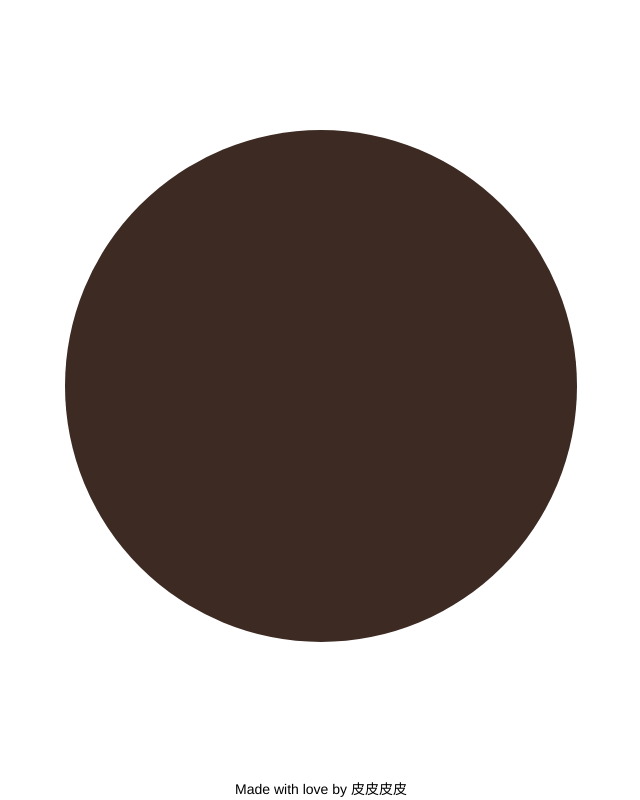
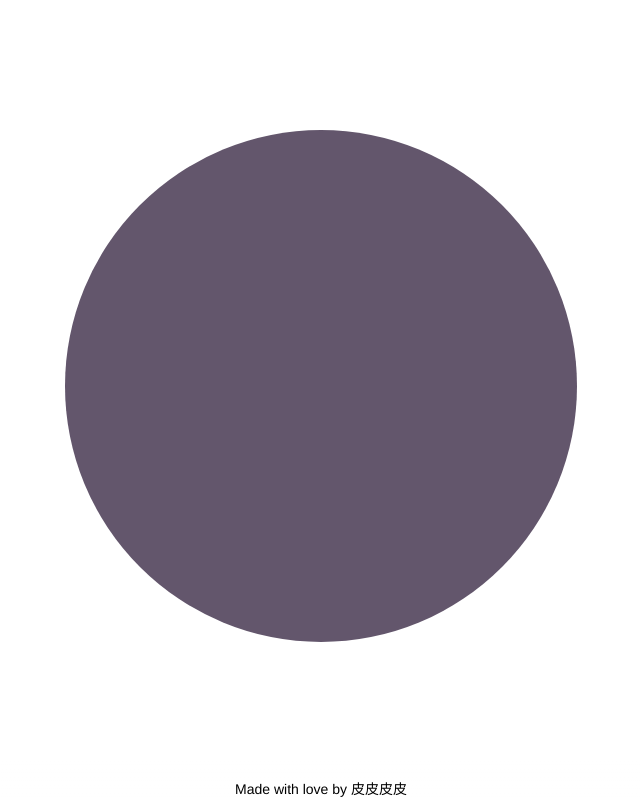
Before and after one commit to pipipipiu/putaopi.github.io, a website: page index.html in a window 1280 px wide. Shown: the whole page, without its empty margins (319-959 px from the left). Drawn offline with Linux system fonts and the light colour scheme.

Commit message:
Update index.html
12

```diff
--- a/index.html
+++ b/index.html
@@ -302,7 +302,7 @@
           }
 
           function basicLoad(location) {
-            var possible = ['zz'];//['koalas', 'koalas1', 'koalas2', 'koalas3', 'tang'];
+            var possible = ['tang','wxtx'];//['koalas', 'koalas1', 'koalas2', 'koalas3', 'tang'];
             //var possible = ['koalas'];
             var file = 'images/' + possible[Math.floor(Math.random() * possible.length)] + '.jpg'
             return {
```
